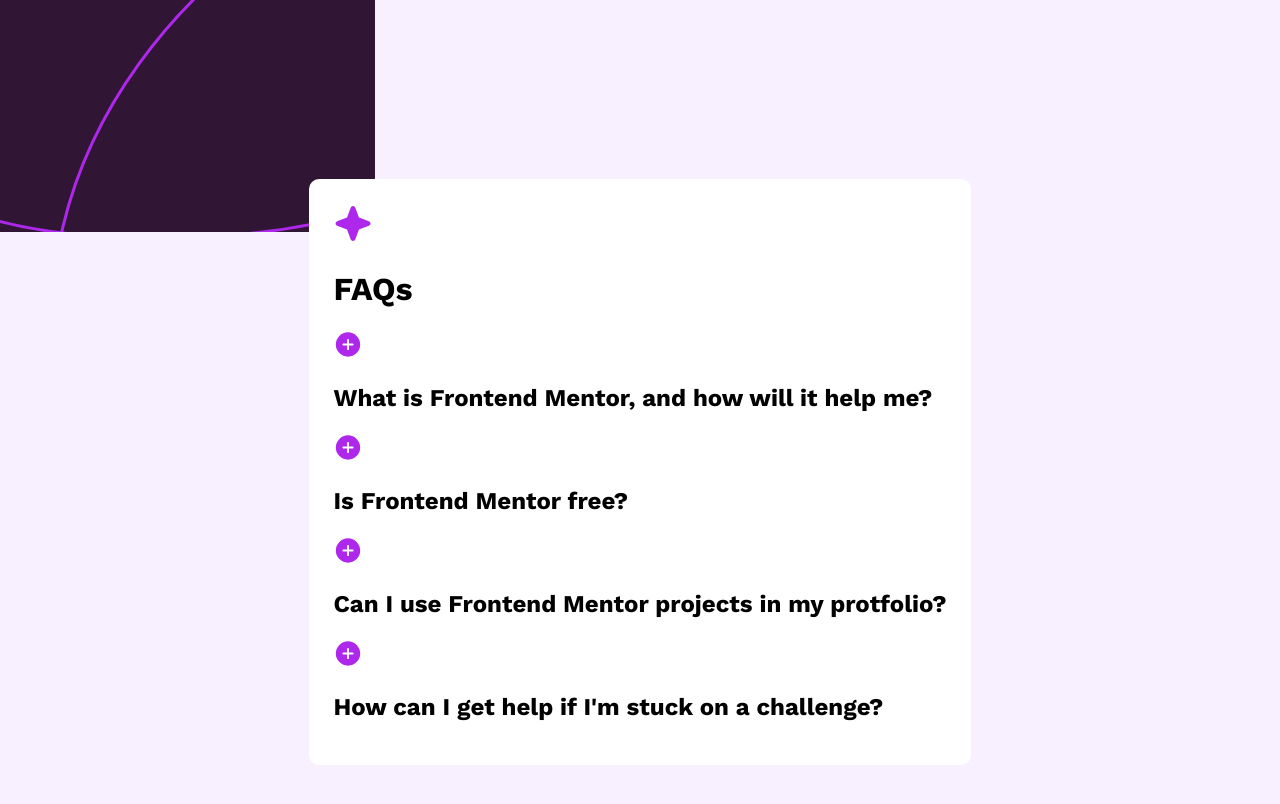
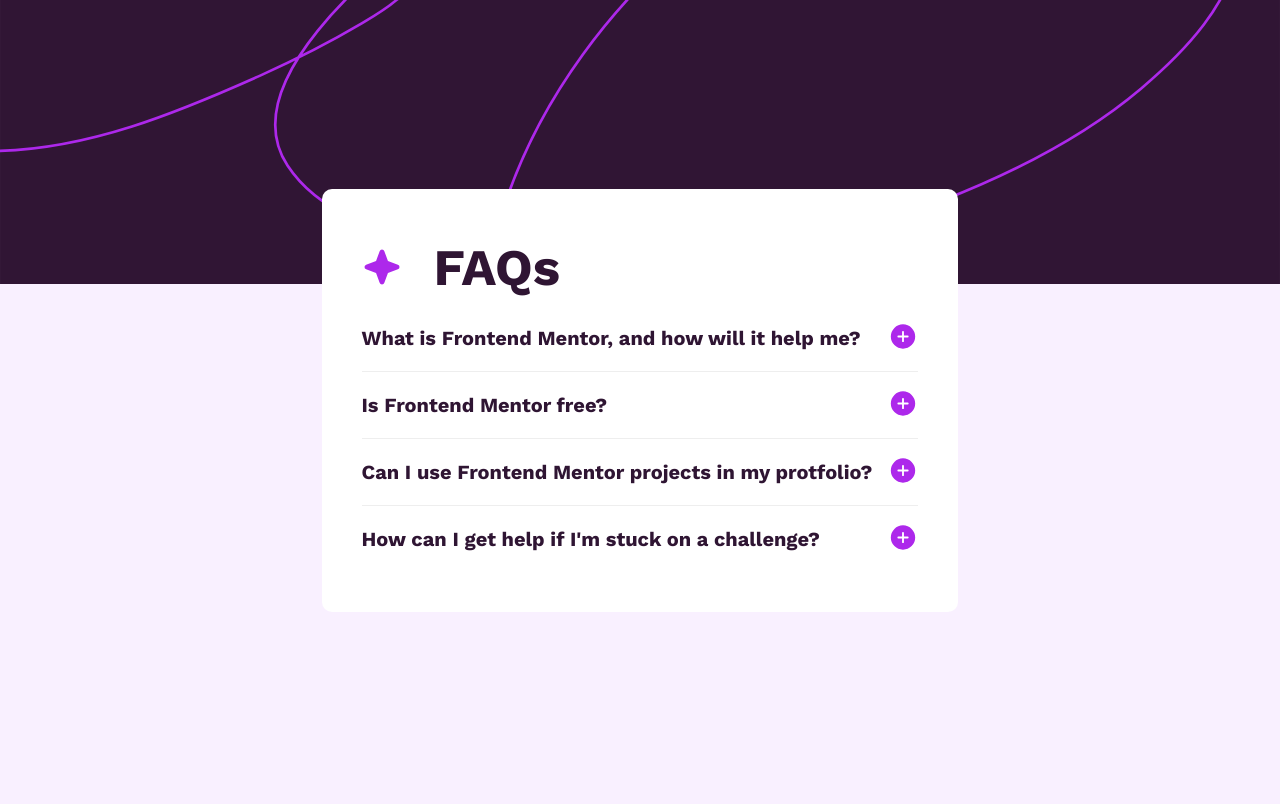
Before and after one commit to MarziaJalili/please, a React (Vite) app: page / in a window 1280 px wide. Shown: the top 804 px of the page. Built offline with nearby package versions, Linux system fonts and the light colour scheme.

Commit message:
yoooo, finished the first react project, man

```diff
--- a/src/App.css
+++ b/src/App.css
@@ -6,6 +6,14 @@
   --Grayish-purple: hsl(292, 16%, 49%);
   --Dark-purple: hsl(292, 42%, 14%);
 
+}
+
+*,
+*::after,
+*::before {
+  margin: 0;
+  padding: 0;
+  box-sizing: border-box;
 }
 
 @font-face {
@@ -19,22 +27,113 @@
   background-color: var(--Light-pink);
   background-image: url("../public/assets/images/background-pattern-mobile.svg");
   background-repeat: no-repeat;
+  background-size: 100%;
+  background-position: top;
   display: grid;
   place-items: center;
   min-height: 100vh;
-  padding: 4rem 1rem;
+  padding-inline: 1rem;
 }
 
-p {
+
+
+.faq-accordion {
+  background-color: var(--White);
+  padding: 1.6rem;
+  border-radius: 10px;
+  display: grid;
+  gap: 1rem;
+}
+
+h1,
+h2 {
+  color: var(--Dark-purple);
+}
+
+.faq-accordion__heading {
+  display: flex;
+  gap: 2rem;
+
+  h1 {
+    margin-block: 0.5rem;
+  }
+
+  img {
+    width: 30px
+  }
+}
+
+
+
+.faq-accordion__feature {
+  border-bottom: 1px solid #eeeeee;
+
+
+  h2 {
+    font-size: 1.15rem;
+  }
+}
+
+.faq-accordion__feature:last-child {
+  border-bottom: none;
+
+  h2 {
+    margin-bottom: 0;
+  }
+}
+
+.feature__question {
+  display: flex;
+  gap: 1rem;
+  align-items: center;
+  justify-content: space-between;
+  margin-bottom: 1rem;
+}
+
+.feature__show-answer {
+  background-color: transparent;
+  border: none;
+  cursor: pointer;
+}
+
+.feature__answer {
+  font-size: 1.05rem;
+  color: var(--Grayish-purple);
+  line-height: 1.6rem;
+  margin-block: 1rem;
   display: none;
 }
 
-.feature:nth-child(1) {
-  color: red;
+.feature__answer.shown-answer {
+  display: block;
 }
 
-main {
-  background-color: var(--White);
-  padding: 1.5rem;
-  border-radius: 10px;
+/* desktop */
+@media (min-width: 30em) {
+  body {
+    background-image: url("../public/assets/images/background-pattern-desktop.svg");
+  }
+
+  .faq-accordion {
+    max-width: 700px;
+    padding: 2.5rem;
+  }
+
+  .faq-accordion__heading {
+    font-size: 1.6rem;
+
+    img {
+      width: 40px;
+    }
+  }
+
+  .feature__question {
+    h2 {
+      font-size: 1.25rem;
+    }
+  }
+
+  .feature__answer {
+    font-size: 1.2rem;
+  }
 }
--- a/src/App.jsx
+++ b/src/App.jsx
@@ -2,8 +2,8 @@
 import Feature from "./Feature"
 function App() {
   return (
-    <main>
-      <hgroup>
+    <main className="faq-accordion">
+      <hgroup className="faq-accordion__heading">
         <img src={"./assets/images/icon-star.svg"} alt="" />
         <h1>FAQs</h1>
       </hgroup>
--- a/src/Feature.jsx
+++ b/src/Feature.jsx
@@ -1,11 +1,25 @@
+import { useState } from "react";
+
 export default function Feature(props) {
+    const [shown, setShown] = useState(false);
+    const questionIcon = shown ? "./assets/images/icon-minus.svg" : "./assets/images/icon-plus.svg";
+
+    const displayAnswer = shown ? "shown-answer" : "";
+
+    const handleClick = (event) => {
+        setShown(prevState => !prevState)
+    };
+
+
     return (
-        <section className="feature">
-            <div className="question">
-                <img src="./assets/images/icon-plus.svg" alt="" />
+        <section className="faq-accordion__feature">
+            <div className="feature__question">
                 <h2>{props.question}</h2>
+                <button onClick={handleClick} className="feature__show-answer">
+                    <img src={questionIcon} alt="" />
+                </button>
             </div>
-            <p>{props.answer}</p>
+            <p className={`feature__answer ${displayAnswer}`}>{props.answer}</p>
         </section>
     )
 }
```
